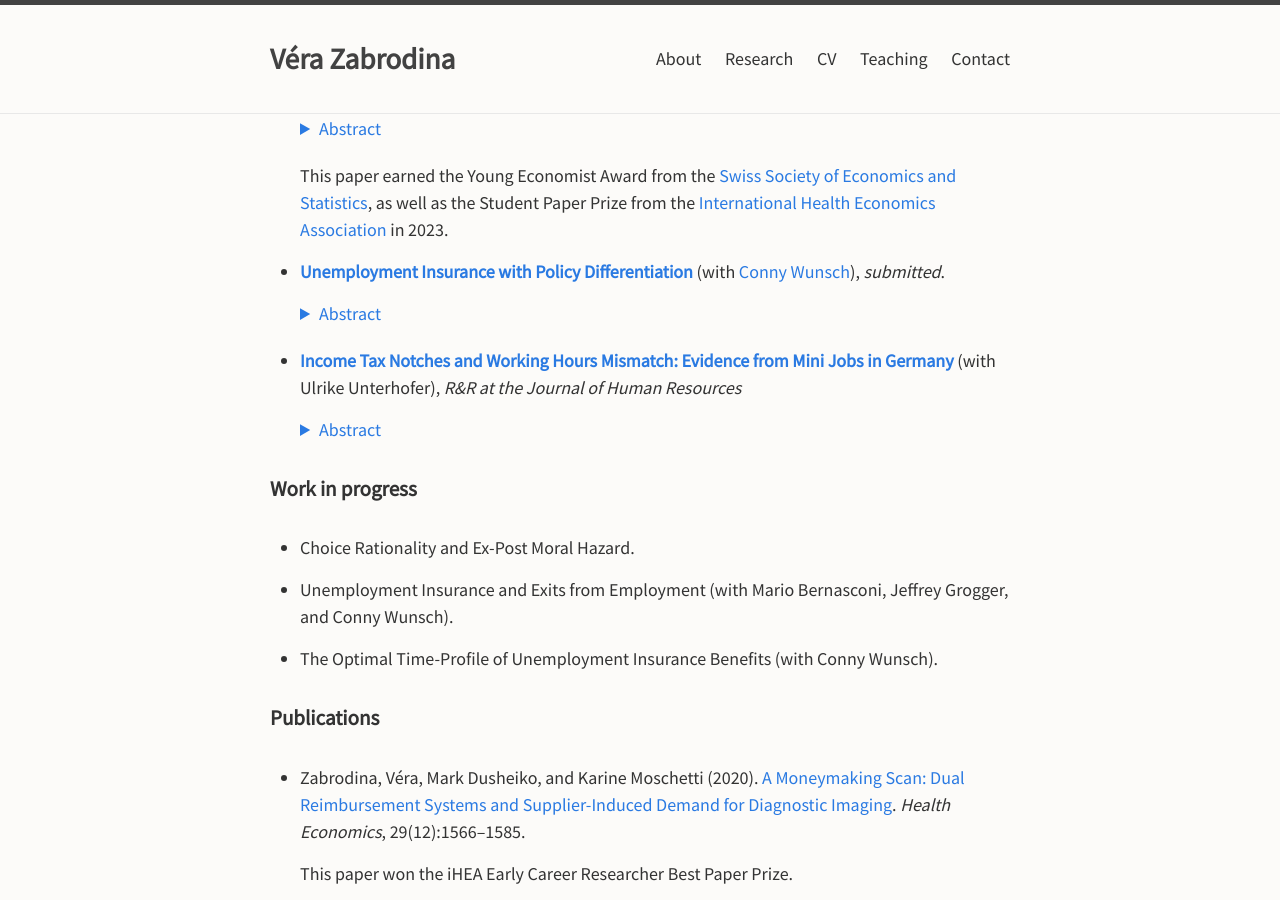
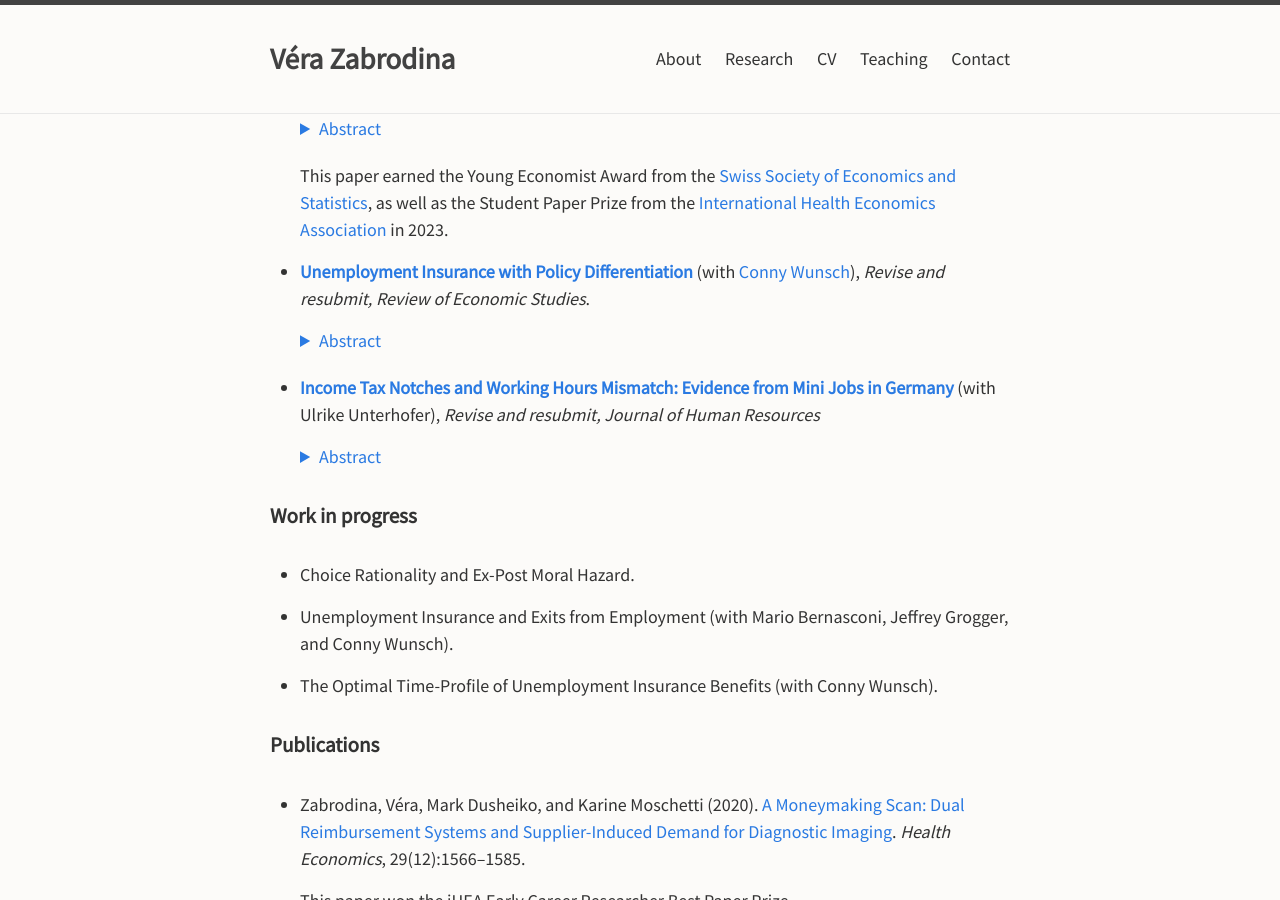
Before and after one commit to verazb/verazb.github.io, a Jekyll site: the page built from index.md, in a window 1280 px wide and 900 px high, scrolled down 1100 px. Built offline with Jekyll 4.4.1, drawn with Linux system fonts in a browser that asks for light colours; our own code applies the rules of GitHub Pages for plain Markdown files.

Commit message:
Update index.md

```diff
--- a/index.md
+++ b/index.md
@@ -50,7 +50,7 @@ In recent work, I analyze how dynamic pricing incentives shape demand, benefit c
   This paper earned the Young Economist Award from the [Swiss Society of Economics and Statistics](https://www.sgvs.ch/awards/), as well as the Student Paper Prize from the [International Health Economics Association](https://healtheconomics.org/awards/) in 2023.
 
 
-- **[Unemployment Insurance with Policy Differentiation](docs/Wunsch_Zabrodina_UI.pdf)** (with [Conny Wunsch](https://sites.google.com/view/cwunsch)), *submitted*.
+- **[Unemployment Insurance with Policy Differentiation](docs/Wunsch_Zabrodina_UI.pdf)** (with [Conny Wunsch](https://sites.google.com/view/cwunsch)), *Revise and resubmit, Review of Economic Studies*.
 
   <details style="margin-bottom:20px;">
     <summary style="color:#2a7ae2;">Abstract</summary>
@@ -61,7 +61,7 @@ In recent work, I analyze how dynamic pricing incentives shape demand, benefit c
 
 
 
-- **[Income Tax Notches and Working Hours Mismatch: Evidence from Mini Jobs in Germany](docs/Unterhofer_Zabrodina_minijobs.pdf)** (with Ulrike Unterhofer), *R&R at the Journal of Human Resources*
+- **[Income Tax Notches and Working Hours Mismatch: Evidence from Mini Jobs in Germany](docs/Unterhofer_Zabrodina_minijobs.pdf)** (with Ulrike Unterhofer), *Revise and resubmit, Journal of Human Resources*
 
   <details style="margin-bottom:20px;">
     <summary style="color:#2a7ae2;">Abstract</summary>
```
